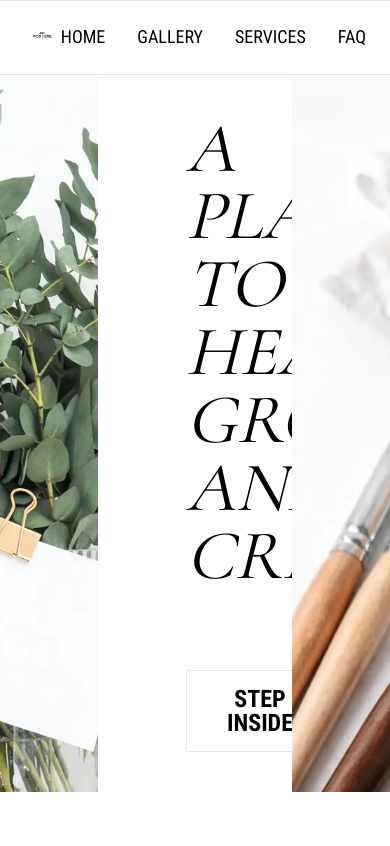
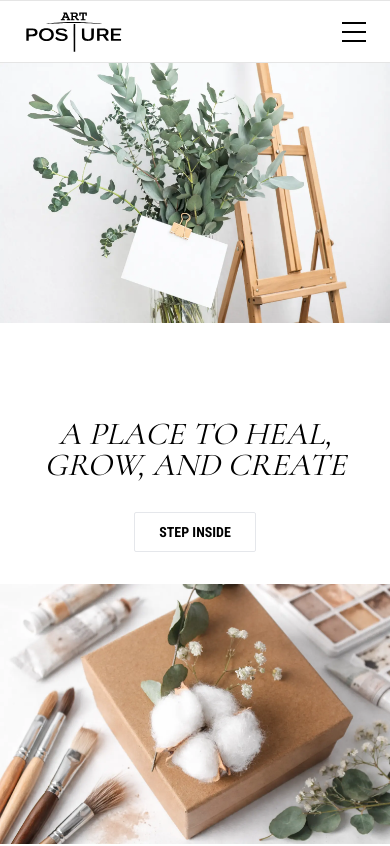
Before and after one commit to Chornei-Olha/ukrarmor, a Next.js app: page / in a window 390 px wide. Shown: the top 846 px of the page. Built offline with nearby package versions, Linux system fonts and the light colour scheme; a web font is replaced by a local one.

Commit message:
added four pages

```diff
--- a/src/components/ui/AboutText.tsx
+++ b/src/components/ui/AboutText.tsx
@@ -2,7 +2,7 @@ export default function AboutText() {
   return (
     <section className="py-16">
       <div className="mx-auto max-w-4xl px-6 text-center">
-        <p className="font-roboto text-[24px] font-light leading-[130%]">
+        <p className="font-roboto text-[16px] md:text-[24px] font-light leading-[130%]">
           I am Olena from Zaporizhzhia, Ukraine. Art has always been a part of my life—from a happy
           childhood, where the first strokes on paper opened up an endless world of creativity, to
           today, when art has become not only a form of self-expression but also a way to help
--- a/src/components/ui/Footer.tsx
+++ b/src/components/ui/Footer.tsx
@@ -9,10 +9,10 @@ export default function Footer() {
           {/* COLUMN 1 */}
           <div className="flex items-center justify-center md:items-start md:justify-start">
             <Image
-              src="/images/logo.svg"
-              alt="Simple Brown Box"
-              width={300}
-              height={200}
+              src="/images/logo-new.svg"
+              alt="logo"
+              width={200}
+              height={100}
               className="opacity-80"
             />
           </div>
--- a/src/components/ui/Header.tsx
+++ b/src/components/ui/Header.tsx
@@ -1,27 +1,69 @@
+'use client';
+
+import { useState } from 'react';
 import Image from 'next/image';
 
 export default function Header() {
+  const [open, setOpen] = useState(false);
+
   return (
-    <header className="w-full">
+    <header className="w-full relative">
       {/* TOP DIVIDER */}
       <div className="h-px w-full bg-neutral-200" />
 
-      {/* LOGO */}
+      {/* MAIN HEADER */}
+      <div className="mx-auto flex max-w-7xl items-center justify-between px-6 py-2">
+        {/* LOGO */}
+        <a href="/" className="mr-auto">
+          <Image src="/images/logo-new.svg" alt="logo" width={100} height={50} priority />
+        </a>
 
-      {/* MAIN HEADER */}
-      <div className="mx-auto flex max-w-7xl items-center justify-between px-6 py-6">
-        <a href="/">
-          {' '}
-          <div className="mr-auto">
-            <Image src="/images/logo.svg" alt="Simple Brown Box" width={150} height={50} priority />
-          </div>
-        </a>
-        {/* LEFT NAV */}
-        <nav className="flex gap-8 font-roboto text-[18px] uppercase leading-none">
+        {/* DESKTOP NAV */}
+        <nav className="hidden md:flex gap-8 font-roboto text-[18px] uppercase leading-none">
           <a href="/">Home</a>
           <a href="/gallery">Gallery</a>
           <a href="/services">Services</a>
           <a href="/faq">FAQ</a>
+        </nav>
+
+        {/* BURGER BUTTON */}
+        <button
+          onClick={() => setOpen(!open)}
+          className="md:hidden flex flex-col justify-between w-6 h-5 ml-auto z-50"
+          aria-label="Toggle menu"
+        >
+          <span
+            className={`h-[2px] w-full bg-black transition ${
+              open ? 'rotate-45 translate-y-[9px]' : ''
+            }`}
+          />
+          <span className={`h-[2px] w-full bg-black transition ${open ? 'opacity-0' : ''}`} />
+          <span
+            className={`h-[2px] w-full bg-black transition ${
+              open ? '-rotate-45 -translate-y-[9px]' : ''
+            }`}
+          />
+        </button>
+      </div>
+
+      {/* MOBILE MENU */}
+      <div
+        className={`md:hidden fixed inset-0 bg-white transition-transform duration-300 z-40
+        ${open ? 'translate-x-0' : 'translate-x-full'}`}
+      >
+        <nav className="flex flex-col items-center justify-center h-full gap-10 font-roboto text-[24px] uppercase">
+          <a href="/" onClick={() => setOpen(false)}>
+            Home
+          </a>
+          <a href="/gallery" onClick={() => setOpen(false)}>
+            Gallery
+          </a>
+          <a href="/services" onClick={() => setOpen(false)}>
+            Services
+          </a>
+          <a href="/faq" onClick={() => setOpen(false)}>
+            FAQ
+          </a>
         </nav>
       </div>
 
--- a/src/components/ui/Hero.tsx
+++ b/src/components/ui/Hero.tsx
@@ -2,35 +2,63 @@ import Image from 'next/image';
 
 export default function Hero() {
   return (
-    <section>
-      <div className="mx-auto grid max-w-full grid-cols-3 items-center gap-12">
+    <section className="w-full">
+      <div
+        className="
+          mx-auto max-w-full
+          flex flex-col
+          min-h-screen
+          lg:min-h-0
+          lg:grid lg:grid-cols-3 lg:items-center lg:gap-12
+        "
+      >
+        {/* Верхняя картинка */}
+        <div className="w-full flex-1 lg:h-full">
           <Image
             src="/images/hero-left.webp"
-          alt=""
+            alt="Healing space"
             width={500}
             height={700}
-          className="h-full object-cover"
+            className="h-full w-full object-cover"
           />
+        </div>
 
-        <div className="text-center">
-          <h1 className="font-cormorant text-[70px] italic uppercase leading-[97%] px-10 py-10">
+        {/* Центр */}
+        <div className="text-center flex flex-col items-center justify-center px-6 py-8 lg:py-0">
+          <h1
+            className="
+              font-cormorant italic uppercase leading-[97%]
+              text-[32px] sm:text-[48px] lg:text-[70px]
+            "
+          >
             A Place to Heal,
             <br />
-            Grow, and Create{' '}
+            Grow, and Create
           </h1>
 
-          <button className="my-10 mx-10 border rounded-[2px] px-10 py-4 font-roboto text-[24px] font-bold uppercase leading-none">
+          <button
+            className="
+              mt-8 border rounded-[2px]
+              px-6 py-3 sm:px-8 sm:py-4
+              font-roboto font-bold uppercase leading-none
+              text-[14px] sm:text-[20px] lg:text-[24px]
+              transition hover:bg-black hover:text-white
+            "
+          >
             Step Inside
           </button>
         </div>
 
+        {/* Нижняя картинка */}
+        <div className="w-full flex-1 lg:h-full">
           <Image
             src="/images/hero-right.webp"
-          alt=""
+            alt="Creative space"
             width={500}
             height={700}
-          className="h-full object-cover object-left"
+            className="h-full w-full object-cover object-left"
           />
+        </div>
       </div>
     </section>
   );
```
Also changed, not shown: public/images/logo-new.svg (added). Lines whose indentation alone changed are shown as unchanged.
